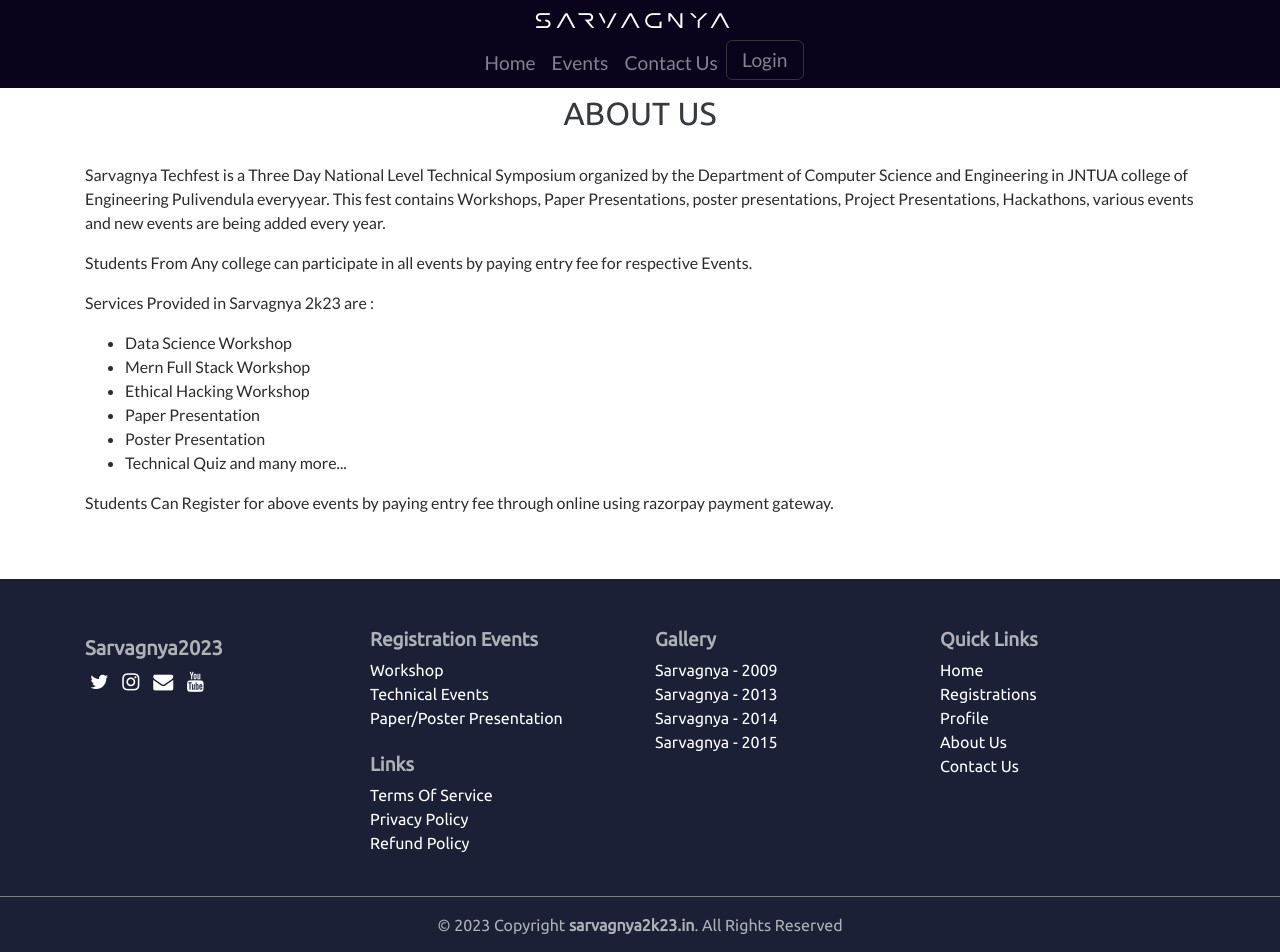
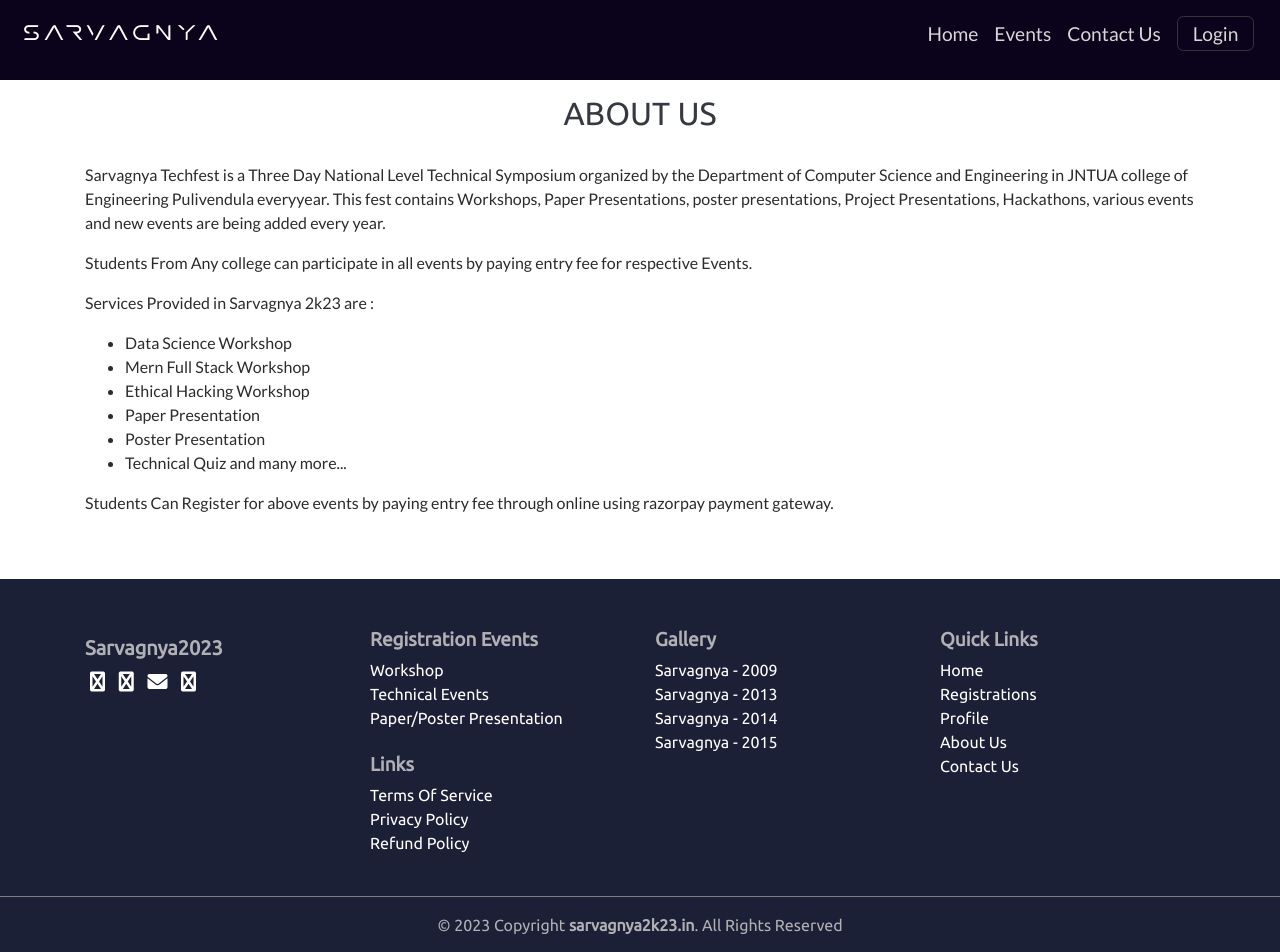
Before and after one commit to harsha-vardhan-reddy-07/sarvagnya2k23, a PHP site: page /sarva/about_us.php in a window 1280 px wide. Run offline with PHP 8.4, Linux system fonts and the light colour scheme; some libraries are stand-ins or nearby versions; some web fonts are replaced.

Commit message:
navbar malfunction resolved

```diff
--- a/about_us.php
+++ b/about_us.php
@@ -82,7 +82,7 @@ require_once "components/database.php";
     <!-- navbar visibility -->
 
 <script>
-    const navbar = document.querySelector('#navbar');
+    const navbar = document.querySelector('#navbar-sarvagnya');
     navbar.classList.add('visible');
 </script>
 
--- a/assets/css/style.css
+++ b/assets/css/style.css
@@ -4,81 +4,13 @@ body {
     font-family: "Lato", sans-serif!important;
 }
 
-.nav-mobile {
-    position: fixed;
-    bottom: 0;
-    width: 100%;
-    height: 55px;
-    box-shadow: 0 0 3px rgba(0, 0, 0, 0.2);
-    background-color: #ffffff;
-    display: flex;
-    overflow-x: auto;
-    z-index: 5;
-    font-family: "Lato", sans-serif;
-}
-
-.nav_link {
-    font-size: 18px;
-    color: #000000!important;
-    font-weight: bold !important;
-    text-decoration: none !important;
-    font-family: "Ubuntu", sans-serif !important;
-}
 
 .active {
-    border-bottom: 2px solid #000000 !important;
     font-weight: bold !important;
 }
 
-.nav__link {
-    display: flex;
-    flex-direction: column;
-    align-items: center;
-    justify-content: center;
-    flex-grow: 1;
-    min-width: 50px;
-    overflow: hidden;
-    padding-top: 3px;
-    white-space: nowrap;
-    font-size: 13px;
-    color: #4b4b4b;
-    text-decoration: none !important;
-    -webkit-tap-highlight-color: transparent;
-    transition: background-color 0.1s ease-in-out;
-}
 
-.nav__link:hover {
-    color: #464545 !important;
-}
 
-.nav__link--active {
-    color: #ce6612;
-}
-
-.nav__link--active .nav__text {
-    color: #464545;
-}
-
-.nav__icon {
-    font-size: 28px;
-}
-
-.nav__text {
-    padding-top: 2px;
-    font-weight: 600;
-    font-family: "Lato", sans-serif !important;
-}
-
-.navbar {
-    font-family: "Lato", sans-serif;
-    overflow: hidden;
-    background-color: #fff;
-    position: fixed;
-    top: 0;
-    width: 100%;
-    padding-top: 0.5px !important;
-    padding-bottom: 0.5px !important;
-}
 
 .food-items {
     margin-top: 60px;
@@ -319,27 +251,7 @@ body {
     }
 }
 
-@media (min-width: 280px) {
-    /* smartphones, iPhone, portrait 480x320 phones */
-    .sliding {
-        background-color: #171a29 !important;
-        padding: 80px 10px 60px 10px !important;
-    }
-    #responsive img {
-        width: 300px !important;
-        height: 250px !important;
-        margin: 10px !important;
-    }
-    .search-box {
-        display: none;
-    }
-    .login-btn {
-        display: none;
-    }
-    .back-btn {
-        display: none;
-    }
-}
+
 
 @media (min-width: 481px) {
     /* portrait e-readers (Nook/Kindle), smaller tablets @ 600 or @ 640 wide. */
@@ -387,9 +299,7 @@ body {
 
 @media (min-width: 961px) {
     /* tablet, landscape iPad, lo-res laptops ands desktops */
-    .nav-mobile {
-        display: none;
-    }
+
     .search-box {
         display: inline;
     }
@@ -407,9 +317,7 @@ body {
 
 @media (min-width: 1025px) {
     /* big landscape tablets, laptops, and desktops */
-    .nav-mobile {
-        display: none;
-    }
+
     .search-box {
         display: inline;
     }
@@ -423,9 +331,7 @@ body {
 
 @media (min-width: 1281px) {
     /* hi-res laptops and desktops */
-    .nav-mobile {
-        display: none;
-    }
+
     .search-box {
         display: inline;
     }
--- a/components/footer.php
+++ b/components/footer.php
@@ -9,15 +9,14 @@
                     <div class="social-links" style="color:#d3d3d3cf;">
 
                         <a target="_blank" aria-label="Twitter"
-                            href="https://twitter.com/Sarvagnya_2K23" class="facebook"> <i
-                                class="fa fa-twitter"></i></a>
+                            href="https://twitter.com/Sarvagnya_2K23" class="twitter"><i class="fa fa-twitter" aria-hidden="true"></i></a>
                         <a target="_blank" aria-label="Twitter"
                             href="https://www.instagram.com/p/Co_uJL9P50E/?igshid=YmMyMTA2M2Y=" class="instagram"> <i
                                 class="fa fa-instagram"></i></a>
                         <a target="_blank" aria-label="Twitter" href="mailto:sarvagnya2k23cse@gmail.com"
                             class="google-plus"> <i class="fa fa-envelope"></i></a>
                         <a target="_blank" aria-label="Twitter"
-                            href="https://youtube.com/@sarvagnya_2k23" class="linkedin"> <i
+                            href="https://youtube.com/@sarvagnya_2k23" class="youtube"> <i
                                 class="fa fa-youtube"></i></a>
                     </div>
 
--- a/components/navbar.php
+++ b/components/navbar.php
@@ -1,61 +1,21 @@
-
+<!DOCTYPE html>
+<html lang="en">
+  <head>
+    <meta name="viewport" content="width=device-width, initial-scale=1.0" />
+    <!-- Font Awesome Icons -->
+    <link
+      rel="stylesheet"
+      href="https://cdnjs.cloudflare.com/ajax/libs/font-awesome/6.0.0-beta3/css/all.min.css"
+    />
+    <!-- Google Fonts -->
+    <link
+      href="https://fonts.googleapis.com/css2?family=Poppins:wght@600;700&display=swap"
+      rel="stylesheet"
+    />
+    <!-- Stylesheet -->
+    <link rel="stylesheet" href="style.css" />
 
 <style>
-        #navbar {
-            position: fixed;
-            top: -400px;
-            transition: top 0.3s;
-            width: 100%;
-            z-index: 999;
-            background-color: #0B021B;
-            min-height: 10vh;
-        }
-        .active{
-            border: none !important;
-        }
-
-        #navbar.visible {
-            top: 0;
-        }
-
-        #navbar .navbar-brand{
-            font-family: researcher;
-            font-size: 1.3rem;
-        }
-        .nav-links ul{
-            display: flex;
-            /* float: right; */
-            flex-wrap: nowrap;
-            font-size: 1.2rem;
-        }
-        @media screen and (max-width: 987px){
-            .ml-auto {
-                margin-left: 0 !important;
-                position: relative;
-                left: 0;
-            }
-        }
-
-</style>
-
-
-
-    <!-- Navbar -->
-
-    <nav id="navbar" class="navbar navbar-expand-lg navbar-dark">
-        <a class="navbar-brand" href="#">SARVAGNYA</a>
-        <button class="navbar-toggler" type="button" data-toggle="collapse" data-target="#navbarSupportedContent" aria-controls="navbarSupportedContent" aria-expanded="false" aria-label="Toggle navigation">
-          <span class="navbar-toggler-icon"></span>
-        </button>
-
-        <div class="collapse navbar-collapse nav-links" id="navbarSupportedContent">
-          <ul class="navbar-nav ml-auto ">
-            <li class="nav-item <?= (basename($_SERVER['PHP_SELF'])=="index.php")?"active":""; ?>">
-              <a class="nav-link" href="index.php">Home</a>
-            </li>
-            <li class="nav-item <?= (basename($_SERVER['PHP_SELF'])=="events.php")?"active":""; ?>">
-                <a class="nav-link" href="events.php">Events</a>
-            </li>
 
 
 
@@ -65,38 +25,165 @@
 
 
 
-            <?php
+
+
+header {
+    position: fixed;
+    top: -500px;
+    transition: top 0.3s;
+    width: 100%;
+    z-index: 999;
+    background-color: #0B021B;
+    height: 10vh;
+}
+header.visible{
+    top: 0px;
+}
+@media screen and (max-width: 700px){
+    header{
+        top: 0px;
+    }
+}
+
+nav {
+  display: flex;
+  justify-content: space-between;
+  align-items: center;
+}
+nav ul {
+  list-style: none;
+  display: flex;
+  gap: 1rem;
+  padding: 2.5vh 2vw 0 0;
+}
+
+nav a {
+  font-size: 1.2rem;
+  text-decoration: none;
+}
+nav a#logo {
+  color: #fff;
+  font-size: 1.3rem;
+  font-family: researcher;
+  padding-left: 1.5%;
+}
+nav ul a {
+  color: #d7d7d7;
+}
+nav a:hover {
+  text-decoration: none;
+  color: #fff;
+}
+
+#ham-menu {
+  display: none;
+}
+nav ul.active {
+    left: 0;
+}
+
+@media only screen and (max-width: 767px) {
+
+    header {
+    padding: 2vh 3vw;
+  }
+
+  #ham-menu {
+    display: block;
+    color: #ffffff;
+  }
+  nav a#logo,
+  #ham-menu {
+    font-size: 1.5rem;
+  }
+  nav ul {
+    background-color: rgba(2, 8, 33, 0.705);
+    position: fixed;
+    left: -100vw;
+    top: 10vh;
+    width: 100vw;
+    height: 90vh;
+    display: flex;
+    flex-direction: column;
+    align-items: center;
+    justify-content: space-around;
+    transition: 1s;
+    gap: 0;
+  }
+}
+@media only screen and (max-width: 575px) {
+
+  header {
+    height: 8vh;
+  }
+  nav ul {
+    top: 8vh;
+    height: 92vh;
+    justify-content: unset;
+    gap: 2rem;
+
+  }
+
+}
+</style>
+
+  </head>
+  <body>
+    <header id="navbar-sarvagnya">
+      <nav >
+        <a href="https://www.sarvagnya2k23.in" id="logo">SARVAGNYA</a>
+        <i class="fas fa-bars" id="ham-menu"></i>
+        <ul id="nav-bar">
+            <li class=" <?= (basename($_SERVER['PHP_SELF'])=="index.php")?"active":""; ?>">
+              <a  href="index.php">Home</a>
+            </li>
+            <li class=" <?= (basename($_SERVER['PHP_SELF'])=="events.php")?"active":""; ?>">
+                <a  href="events.php">Events</a>
+            </li>
+     <?php
     if ($auth) {
         ?>
-
-            <li class="nav-item <?= (basename($_SERVER['PHP_SELF'])=="registrations.php")?"active":""; ?>">
-                <a class="nav-link" href="registrations.php">Registrations</a>
+            <li class=" <?= (basename($_SERVER['PHP_SELF'])=="registrations.php")?"active":""; ?>">
+                <a  href="registrations.php">Registrations</a>
             </li>
 
         <?php
         } else {
         ?>
-
-        <li class="nav-item <?= (basename($_SERVER['PHP_SELF'])=="contact_us.php")?"active":""; ?>">
-                <a class="nav-link" href="contact_us.php">Contact Us</a>
+        <li class=" <?= (basename($_SERVER['PHP_SELF'])=="contact_us.php")?"active":""; ?>">
+                <a  href="contact_us.php">Contact Us</a>
             </li>
-
-
     <?php
     }
     ?>
-
-
     <?php
     if (!$auth) {
         // echo '<div class="p-2 login-btn bd-highlight"><a href="login-page" class="btn btn-outline-secondary addcart-btn text-center  btn-block ">SignIn</a></div>';
-        echo '<li class="nav-item"><a class="nav-link" href="login-page" style="border: 1px solid #484648b8; width:max-content; border-radius: 0.4rem; padding: 5px 15px 5px 15px !important;;" >Login</a></li>';
+        echo '<li class=""><a  href="login-page" style="border: 1px solid #484648b8; width:max-content; border-radius: 0.4rem; padding: 5px 15px 5px 15px !important;;" >Login</a></li>';
     } else {
         // echo '<div class="p-2  login-btn bd-highlight"><a href="profile" class="btn btn-outline-secondary addcart-btn text-center  btn-block">' . $_SESSION['name'] . '</a></div>';
-        echo '<li class="nav-item"><a class="nav-link" href="profile" style="border: 1px solid #484648b8; width:max-content; border-radius: 0.4rem; padding: 5px 15px 5px 15px !important;;" >' . $_SESSION['name'] . '</a></li>';
+        echo '<li class=""><a  href="profile" style="border: 1px solid #484648b8; width:max-content; border-radius: 0.4rem; padding: 5px 15px 5px 15px !important;;" >' . $_SESSION['name'] . '</a></li>';
      }
     ?>
+        </ul>
+      </nav>
+    </header>
+    <!-- Script -->
+    <script>
+        let hamMenuIcon = document.getElementById("ham-menu");
+let navBar = document.getElementById("nav-bar");
+let navLinks = navBar.querySelectorAll("li");
 
-
-        </div>
-    </nav>
+hamMenuIcon.addEventListener("click", () => {
+  navBar.classList.toggle("active");
+  hamMenuIcon.classList.toggle("fa-times");
+});
+navLinks.forEach((navLinks) => {
+  navLinks.addEventListener("click", () => {
+    navBar.classList.remove("active");
+    hamMenuIcon.classList.toggle("fa-times");
+  });
+});
+    </script>
+  </body>
+</html>
--- a/contact_us.php
+++ b/contact_us.php
@@ -203,7 +203,7 @@ require_once "components/database.php";
     <!-- navbar visibility -->
 
 <script>
-    const navbar = document.querySelector('#navbar');
+    const navbar = document.querySelector('#navbar-sarvagnya');
     navbar.classList.add('visible');
 </script>
 
--- a/events.php
+++ b/events.php
@@ -1035,7 +1035,7 @@ else{
 <!-- navbar visibility -->
 
 <script>
-    const navbar = document.querySelector('#navbar');
+    const navbar = document.querySelector('#navbar-sarvagnya');
     navbar.classList.add('visible');
 </script>
 
--- a/google-login/g-callback.php
+++ b/google-login/g-callback.php
@@ -34,7 +34,7 @@
 
 	$width = "250";
 	$height = "250";
-	$text = "http://localhost/sarva/user_profile.php?id={$id}";
+	$text = "http://localhost/sarva/profile.php?id={$id}";
 $url = "https://chart.googleapis.com/chart?cht=qr&chs={$width}x{$height}&chl={$text}";
 $_SESSION['qr_code'] = $url;
 	// echo $id;
--- a/memories.php
+++ b/memories.php
@@ -92,7 +92,7 @@ body{
 <!-- navbar visibility -->
 
 <script>
-    const navbar = document.querySelector('#navbar');
+    const navbar = document.querySelector('#navbar-sarvagnya');
     navbar.classList.add('visible');
 </script>
 
--- a/privacy_policy.php
+++ b/privacy_policy.php
@@ -142,7 +142,7 @@ require_once "components/database.php";
 <!-- navbar visibility -->
 
 <script>
-    const navbar = document.querySelector('#navbar');
+    const navbar = document.querySelector('#navbar-sarvagnya');
     navbar.classList.add('visible');
 </script>
 
--- a/profile.php
+++ b/profile.php
@@ -520,7 +520,7 @@ require_once 'components/database.php';
 <!-- navbar visibility -->
 
 <script>
-    const navbar = document.querySelector('#navbar');
+    const navbar = document.querySelector('#navbar-sarvagnya');
     navbar.classList.add('visible');
 </script>
 
--- a/refund_policy.php
+++ b/refund_policy.php
@@ -82,7 +82,7 @@ require_once "components/database.php";
     <?php require_once 'components/footer.php'; ?>
 
 <script>
-    const navbar = document.querySelector('#navbar');
+    const navbar = document.querySelector('#navbar-sarvagnya');
     navbar.classList.add('visible');
 </script>
 </body>
--- a/registrations.php
+++ b/registrations.php
@@ -164,7 +164,7 @@ require_once "components/database.php";
 
     <!-- navbar visibility -->
 <script>
-    const navbar = document.querySelector('#navbar');
+    const navbar = document.querySelector('#navbar-sarvagnya');
     navbar.classList.add('visible');
 </script>
 
--- a/terms_of_service.php
+++ b/terms_of_service.php
@@ -101,7 +101,7 @@ require_once "components/database.php";
     <!-- navbar visibility -->
 
 <script>
-    const navbar = document.querySelector('#navbar');
+    const navbar = document.querySelector('#navbar-sarvagnya');
     navbar.classList.add('visible');
 </script>
 
--- a/transaction_status.php
+++ b/transaction_status.php
@@ -103,7 +103,7 @@ else if($status == 'fail')
     <!-- navbar visibility -->
 
 <script>
-    const navbar = document.querySelector('#navbar');
+    const navbar = document.querySelector('#navbar-sarvagnya');
     navbar.classList.add('visible');
 </script>
 
```
Also changed, not shown: components/nav.php (added, +69 -0 lines), index.php (+10 -7 lines), user_profile.php (added, +184 -0 lines).
